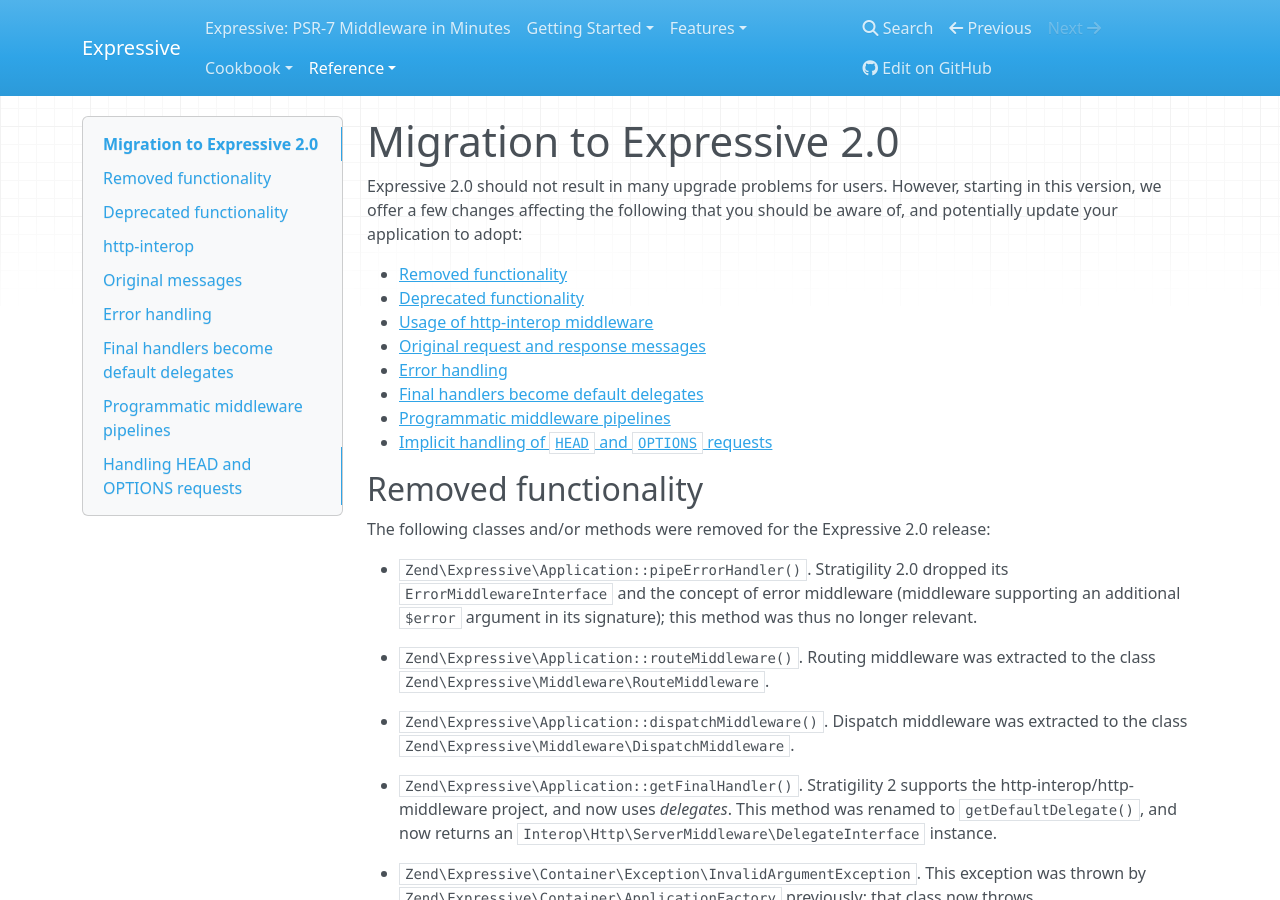
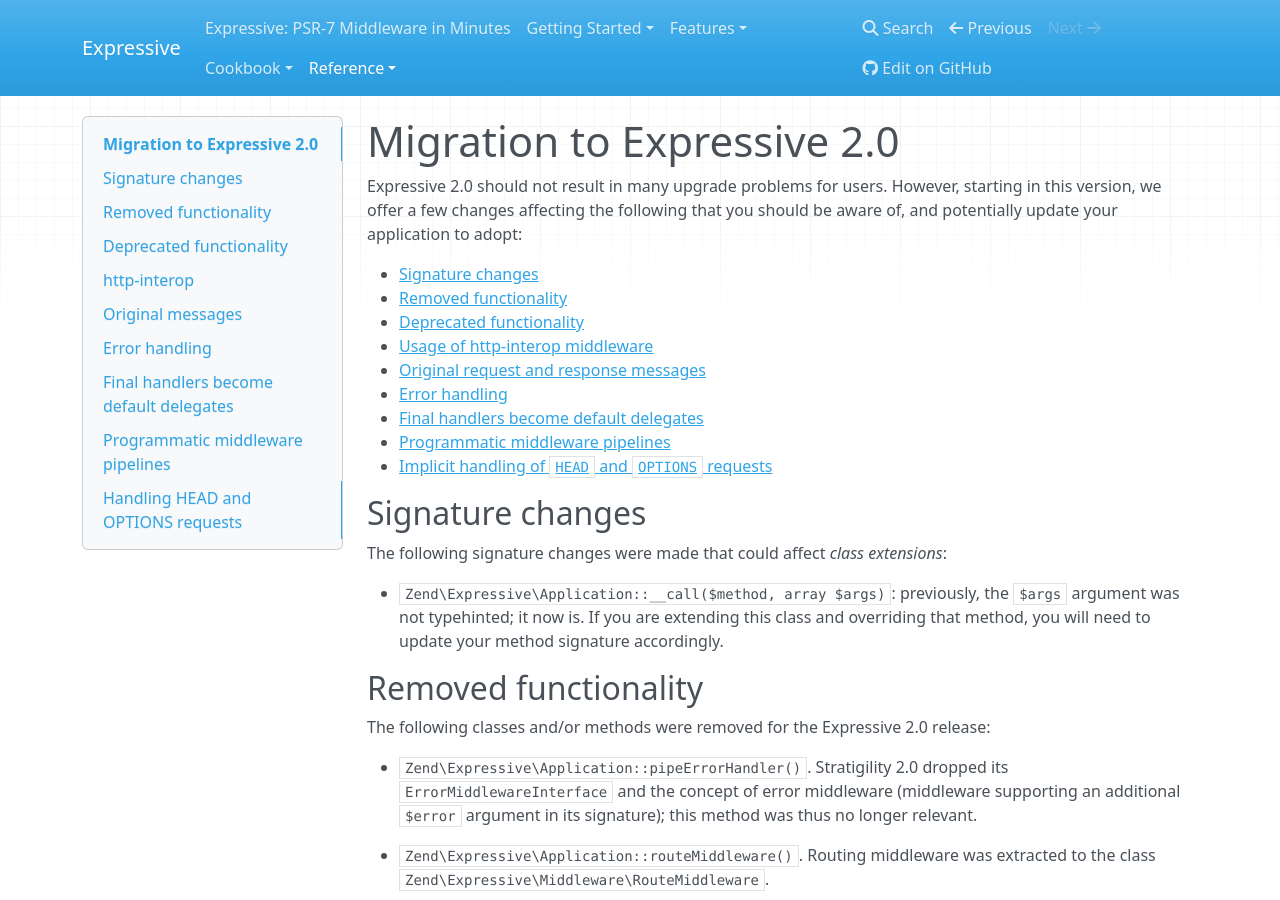
Before and after one commit to zendframework/zend-expressive, an MkDocs documentation site: the page built from doc/book/reference/migration/to-v2.md, in a window 1280 px wide and 900 px high. Built offline with MkDocs 1.6.1, drawn with Linux system fonts in a browser that asks for light colours; nearby versions of some CDN libraries; old or Windows-style settings are respelled for this version of MkDocs.

Commit message:
Added documentation of `Application::__call()` signature change

```diff
--- a/doc/book/reference/migration/to-v2.md
+++ b/doc/book/reference/migration/to-v2.md
@@ -4,6 +4,7 @@
 starting in this version, we offer a few changes affecting the following that
 you should be aware of, and potentially update your application to adopt:
 
+- [Signature changes](#signature-changes)
 - [Removed functionality](#removed-functionality)
 - [Deprecated functionality](#deprecated-functionality)
 - [Usage of http-interop middleware](#http-interop)
@@ -12,6 +13,15 @@
 - [Final handlers become default delegates](#final-handlers-become-default-delegates)
 - [Programmatic middleware pipelines](#programmatic-middleware-pipelines)
 - [Implicit handling of `HEAD` and `OPTIONS` requests](#handling-head-and-options-requests)
+
+## Signature changes
+
+The following signature changes were made that could affect _class extensions_:
+
+- `Zend\Expressive\Application::__call($method, array $args)`: previously, the
+  `$args` argument was not typehinted; it now is. If you are extending this
+  class and overriding that method, you will need to update your method
+  signature accordingly.
 
 ## Removed functionality
 
```
